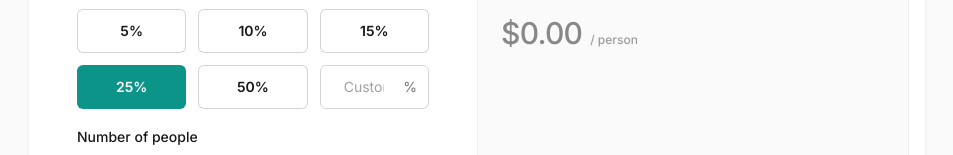
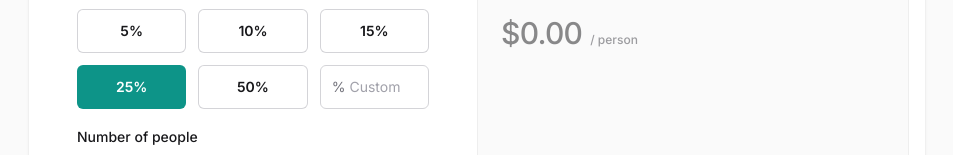
Before and after one commit to marekzelinka/tip-calculator, a React (Vite) app: page / in a window 1280 px wide. Shown: the part 411-566 px from the top of the page, without its empty margins (163-1116 px from the left). Built offline with nearby package versions, Linux system fonts and the light colour scheme.

Commit message:
refactor

```diff
--- a/src/components/Form.jsx
+++ b/src/components/Form.jsx
@@ -94,17 +94,20 @@ export const Form = forwardRef((_props, ref) => {
                 </div>
               ))}
               <div className="flex items-center rounded-md bg-white px-3 outline outline-1 -outline-offset-1 outline-gray-300 focus-within:outline focus-within:outline-2 focus-within:-outline-offset-2 focus-within:outline-teal-600 has-[aria-[invalid]]:outline-red-300 has-[input[aria-invalid]]:outline-red-300 focus-within:has-[input[aria-invalid]]:outline-red-600">
+                <div className="shrink-0 select-none text-base text-gray-500 sm:text-sm/6">
+                  %
+                </div>
                 <input
                   type="number"
-                  className="block min-w-0 grow py-1.5 pl-3 pr-1 text-right text-base text-gray-900 placeholder:text-gray-400 focus:outline focus:outline-0 aria-[invalid]:text-red-900 aria-[invalid]:placeholder:text-red-300 sm:text-sm/6"
+                  className="block min-w-0 grow py-1.5 pl-1 text-base text-gray-900 placeholder:text-gray-400 focus:outline focus:outline-0 aria-[invalid]:text-red-900 aria-[invalid]:placeholder:text-red-300 sm:text-sm/6"
                   placeholder="Custom"
                   aria-label="Custom tip"
                   aria-invalid={errors.customTip ? true : undefined}
                   aria-describedby="customTip-error"
                   {...register("customTip", {
                     min: {
-                      value: 1,
-                      message: "Custom tip must be greater than 0",
+                      value: 0,
+                      message: "Custom tip must be 0 or more",
                     },
                     valueAsNumber: true,
                     onChange: () => {
@@ -112,9 +115,6 @@ export const Form = forwardRef((_props, ref) => {
                     },
                   })}
                 />
-                <div className="shrink-0 select-none text-base text-gray-500 sm:text-sm/6">
-                  %
-                </div>
               </div>
             </div>
             {errors.customTip ? (
--- a/src/components/Results.jsx
+++ b/src/components/Results.jsx
@@ -55,7 +55,7 @@ function validateValues({ bill, tip, customTip, peopleCount }) {
   const isValidBill = !isNaN(bill) && bill > 0;
   const isValidPeopleCount = !isNaN(peopleCount) && peopleCount > 0;
   const isValidTip =
-    (!isNaN(tip) && tip > 0) || (!isNaN(customTip) && customTip > 0);
+    (!isNaN(tip) && tip >= 0) || (!isNaN(customTip) && customTip >= 0);
 
   return isValidBill && isValidPeopleCount && isValidTip;
 }
```
